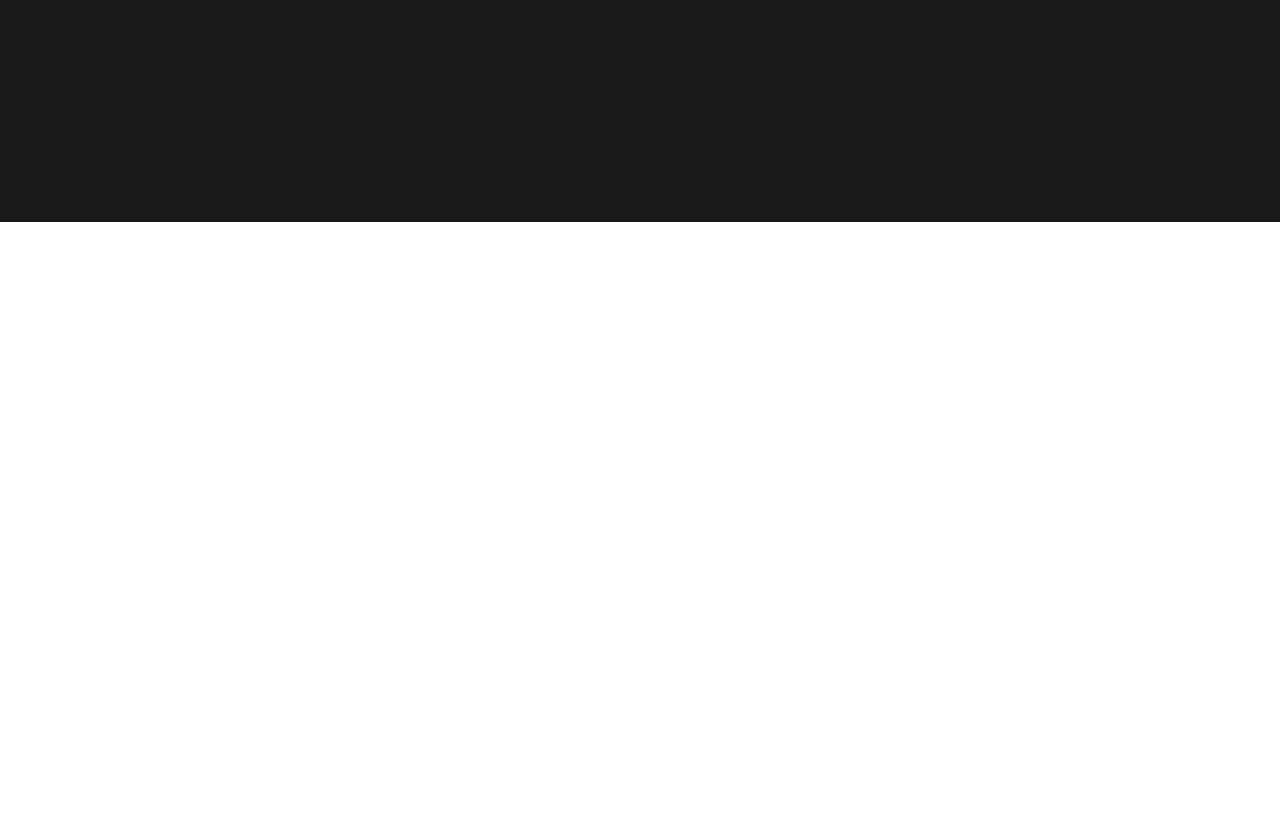
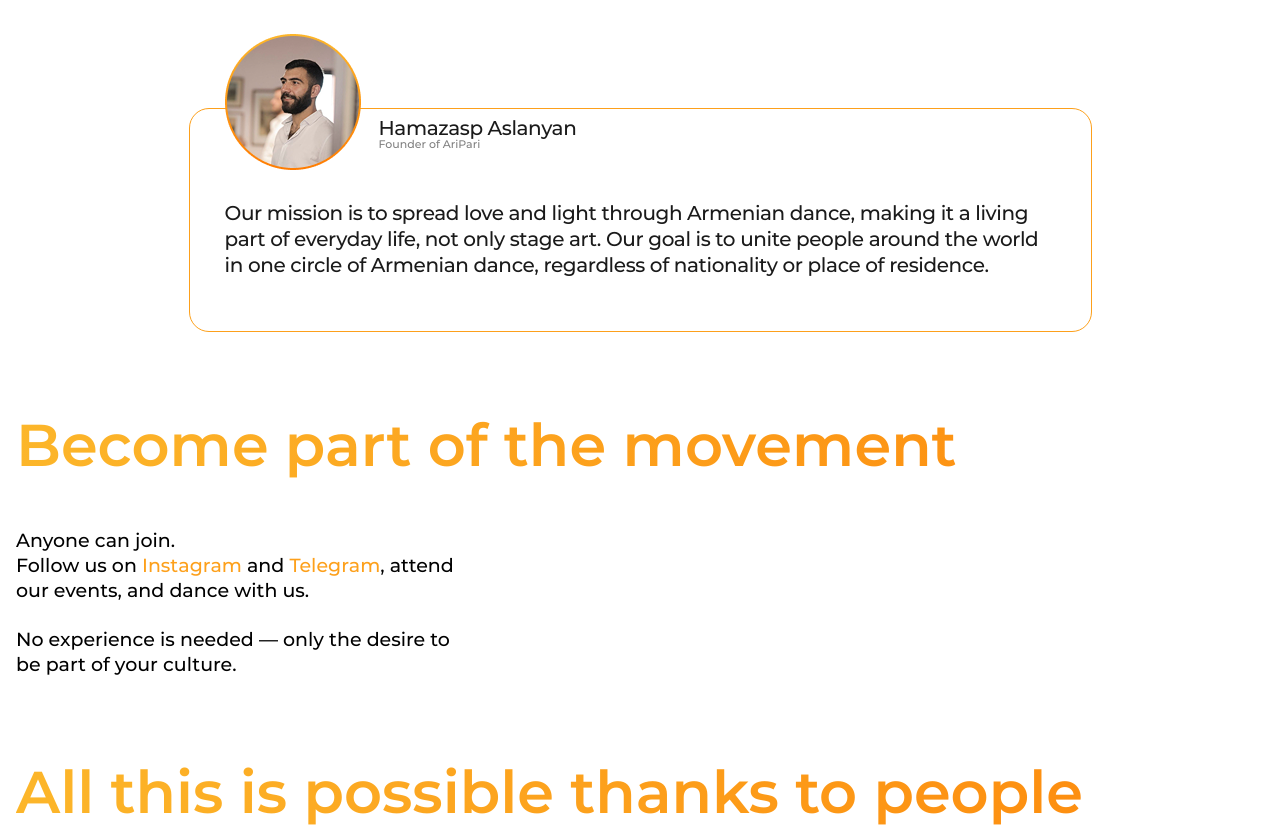
Before and after one commit to Ari-Pari/frontend, a Vue app: page /about in a window 1280 px wide. Shown: the part 2420-3247 px from the top of the page. Before the commit the page ends 2642 px from the top, so only its background shows below. Built offline with nearby package versions, Linux system fonts and the light colour scheme; no server answers.

Commit message:
Update about page

```diff
--- a/src/locales/messages.js
+++ b/src/locales/messages.js
@@ -72,20 +72,20 @@ export default {
 		aboutText3: "open classes of traditional Armenian dances",
 		aboutText4: "public dance events",
 		aboutText5: "spaces where everyone can dance",
-		aboutText6: "Over the years, tens of thousands of people have taken part in the initiative, becoming living carriers of Armenian dance.\nDance ceases to be just a stage — it becomes part of life.",
+		aboutText6: "Over the years, tens of thousands of people have taken part in the initiative, becoming living carriers of Armenian dance.\n\nDance ceases to be just a stage — \nit becomes part of life.",
 		aboutText7: "Preserving heritage — creating the future",
 		aboutText8: "Over the years, we have created “Pararan” — an encyclopedia of Armenian dance.",
-		aboutText9: "traditional dances collected",
-		aboutText10: "movements and forms documented",
-		aboutText11: "the history of Armenian dance culture preserved",
+		aboutText9: "traditional \ndances collected",
+		aboutText10: "movements and \nforms documented",
+		aboutText11: "the history of Armenian dance \nculture preserved",
 		aboutText12: "Launch the bot",
 		aboutText13: "Founder of AriPari",
 		aboutText14: "Our mission is to spread love and light through Armenian dance, making it a living part of everyday life, not only stage art. Our goal is to unite people around the world in one circle of Armenian dance, regardless of nationality or place of residence.",
 		aboutText15: "Become part of the movement",
-		aboutText16: "Anyone can join.\nFollow us on Instagram and Telegram, attend our events, and dance with us.\nNo experience is needed — only the desire to be part of your culture.",
+		aboutText16: `Anyone can join.\nFollow us on <a href="https://www.instagram.com/aripari.am" target="_blank">Instagram</a> and <a href="https://t.me/ariparenq" target="_blank">Telegram</a>, attend our events, and dance with us.\n\nNo experience is needed — only the desire to be part of your culture.`,
 		aboutText17: "All this is possible thanks to people",
 		aboutText18: "AriPari exists thanks to volunteers.",
-		aboutText19: "This is a movement created by love, energy, and the contribution of the community.\nEvery participant is part of preserving Armenian dance.",
+		aboutText19: "This is a movement created by love, energy, and the contribution of the community.\n\nEvery participant is part of preserving Armenian dance.",
 		aboutText20: "Become a volunteer",
 		aboutText21: "Hamazasp Aslanyan"
 	},
@@ -172,10 +172,10 @@ export default {
 		aboutText13: "Основатель AriPari",
 		aboutText14: "Наша миссия — нести любовь и свет через армянский танец, делая его живой частью повседневной жизни, а не только сценического искусства. Наша цель — объединять людей по всему миру в одном круге армянского танца, независимо от национальности и места проживания.",
 		aboutText15: "Станьте частью движения",
-		aboutText16: "Присоединиться может каждый.Следите за нами в Instagram и Telegram, приходите на мероприятия и танцуйте вместе с нами.Опыт не нужен — только желание быть частью своей культуры.",
+		aboutText16: `Присоединиться может каждый. Следите за нами в <a href="https://www.instagram.com/aripari.am" target="_blank">Instagram</a> и <a href="https://t.me/ariparenq" target="_blank">Telegram</a>, приходите на мероприятия и танцуйте вместе с нами. \n\nОпыт не нужен — только желание быть частью своей культуры.`,
 		aboutText17: "Всё это — благодаря людям",
-		aboutText18: "AriPari существует благодаря волонтёрам.",
-		aboutText19: "Это движение, созданное любовью, энергией и вкладом сообщества.Каждый участник — часть сохранения армянского танца.",
+		aboutText18: "AriPari существует \nблагодаря волонтёрам.",
+		aboutText19: "Это движение, созданное любовью, энергией и вкладом сообщества.\n\nКаждый участник — часть сохранения армянского танца.",
 		aboutText20: "Стать волонтёром",
 		aboutText21: "Амазасп Асланян"
 	},
@@ -252,20 +252,20 @@ export default {
 		aboutText3: "ավանդական հայկական պարերի բաց դասեր",
 		aboutText4: "հանրային պարային միջոցառումներ",
 		aboutText5: "տարածքներ, որտեղ յուրաքանչյուրն կարող է պարել",
-		aboutText6: "Այս տարիների ընթացքում նախաձեռնությանը մասնակցել են տասնյակ հազարավոր մարդիկ՝ դառնալով հայկական պարի կենդանի կրողներ։\nՊարը դադարում է լինել միայն բեմ — այն դառնում է կյանքի մաս։",
+		aboutText6: "Այս տարիների ընթացքում նախաձեռնությանը մասնակցել են տասնյակ հազարավոր մարդիկ՝ դառնալով հայկական պարի կենդանի կրողներ։\n\nՊարը դադարում է լինել միայն բեմ — \nայն դառնում է կյանքի մաս։",
 		aboutText7: "Պահպանելով ժառանգությունը՝ ստեղծում ենք ապագան",
 		aboutText8: "Տարիների ընթացքում մենք ստեղծել ենք «Պարադարան»՝ հայկական պարի հանրագիտարան։",
-		aboutText9: "հավաքագրվել են ավանդական պարերը",
-		aboutText10: "արձանագրվել են շարժումներն ու ձևերը",
-		aboutText11: "պահպանվել է հայկական պարային մշակույթի պատմությունը",
+		aboutText9: "հավաքագրվել են \nավանդական պարերը",
+		aboutText10: "արձանագրվել են \nշարժումներն ու ձևերը",
+		aboutText11: "պահպանվել է հայկական պարային \nմշակույթի պատմությունը",
 		aboutText12: "Գործարկել բոտը",
 		aboutText13: "AriPari-ի հիմնադիր",
 		aboutText14: "Մեր առաքելությունն է հայկական պարի միջոցով սեր և լույս տարածել՝ այն դարձնելով առօրյա կյանքի կենդանի մաս, ոչ միայն բեմական արվեստ։ Մեր նպատակը աշխարհի տարբեր վայրերում ապրող մարդկանց միավորելն է հայկական պարի մեկ ընդհանուր շրջանում՝ անկախ ազգությունից և բնակության վայրից։",
 		aboutText15: "Դարձիր շարժման մի մասը",
-		aboutText16: "Յուրաքանչյուր ոք կարող է միանալ։\nՀետևեք մեզ Instagram-ում և Telegram-ում, մասնակցեք միջոցառումներին և պարեք մեզ հետ։\nՓորձ անհրաժեշտ չէ — միայն ցանկություն լինել սեփական մշակույթի մաս։",
+		aboutText16: `Յուրաքանչյուր ոք կարող է միանալ։\nՀետևեք մեզ <a href="https://www.instagram.com/aripari.am" target="_blank">Instagram-ում</a> և <a href="https://t.me/ariparenq" target="_blank">Telegram-ում</a>, մասնակցեք միջոցառումներին և պարեք մեզ հետ։\n\nՓորձ անհրաժեշտ չէ — միայն ցանկություն լինել սեփական մշակույթի մաս։`,
 		aboutText17: "Այս ամենը՝ մարդկանց շնորհիվ",
 		aboutText18: "AriPari-ն գոյություն ունի կամավորների շնորհիվ։",
-		aboutText19: "Սա շարժում է, որը ստեղծվել է սիրով, էներգիայով և համայնքի ներդրմամբ։\nՅուրաքանչյուր մասնակից հայկական պարի պահպանման մի մասն է։",
+		aboutText19: "Սա շարժում է, որը ստեղծվել է սիրով, էներգիայով և համայնքի ներդրմամբ։\n\nՅուրաքանչյուր մասնակից հայկական պարի պահպանման մի մասն է։",
 		aboutText20: "Դառնալ կամավոր",
 		aboutText21: "Համազասպ Ասլանյան",
 	}
--- a/src/router/index.js
+++ b/src/router/index.js
@@ -14,10 +14,9 @@ const router = createRouter({
 	],
 	scrollBehavior(to) {
 		if (to.hash) {
-			return {
-				el: to.hash,
-				behavior: 'smooth'
-			}
+			return { el: to.hash, behavior: 'smooth' }
+		} else {
+			return { top: 0, behavior: 'smooth' }
 		}
 	}
 })
--- a/src/views/About.vue
+++ b/src/views/About.vue
@@ -52,6 +52,33 @@ const { t, locale } = useI18n()
 			<a href="https://t.me/AriPariBot" target="_blank" class="about-bot__button button">{{ t('aboutText12') }}</a>
 		</div>
 	</section>
+	<div class="about-info">
+		<div class="about-info__container">
+			<div class="about-founder">
+				<div class="about-founder__body">
+					<div class="about-founder__top">
+						<div class="about-founder__image">
+							<img src="@/assets/about/avatar-hamazasp.png" alt="Founder image">
+						</div>
+						<div class="about-founder__texts">
+							<div class="about-founder__name">{{ t('aboutText21') }}</div>
+							<div class="about-founder__status">{{ t('aboutText13') }}</div>
+						</div>
+					</div>
+					<div class="about-founder__text">{{ t('aboutText14') }}</div>
+				</div>
+			</div>
+			<section class="about-support">
+				<h2 class="about-support__title about-title">{{ t('aboutText15') }}</h2>
+				<div class="about-support__text" v-html="t('aboutText16')"></div>
+			</section>
+			<section id="supportBlock" class="about-support">
+				<h2 class="about-support__title about-title">{{ t('aboutText17') }}</h2>
+				<div class="about-support__descr">{{ t('aboutText18') }}</div>
+				<div class="about-support__text">{{ t('aboutText19') }}</div>
+			</section>
+		</div>
+	</div>
 </template>
 
 <style lang="scss" scoped>
@@ -63,7 +90,7 @@ const { t, locale } = useI18n()
 	-webkit-background-clip: text;
 	-webkit-text-fill-color: transparent;
 	margin-bottom: toRem(48);
-	line-height: 1.1;
+	line-height: 1.2;
 
 	@media (max-width:$tablet) {
 		font-size: toRem(40);
@@ -192,7 +219,7 @@ const { t, locale } = useI18n()
 	&__card {
 		background: #fff;
 		border-radius: 20px;
-		border: 1px solid #fc860a;
+		border: 1px solid $orangeColor;
 		display: flex;
 		align-items: center;
 		padding: toRem(45) toRem(37);
@@ -395,7 +422,151 @@ const { t, locale } = useI18n()
 	}
 }
 
-.about-title {}
+.about-info {
+	&__container {}
+}
 
-.button {}
+.about-founder {
+	padding: toRem(153) 0 toRem(78);
+
+	@media (max-width:$mobile) {
+		padding: toRem(100) 0 toRem(60);
+	}
+
+	&__body {
+		border-radius: 20px;
+		background-color: #fff;
+		border: 1px solid $orangeColor;
+		max-width: toRem(903);
+		margin: 0 auto;
+		padding: 0 toRem(35) toRem(53);
+
+		@media (max-width:$mobileSmall) {
+			padding: 0 toRem(16) toRem(30);
+		}
+	}
+
+	&__top {
+		margin-bottom: toRem(30);
+		display: flex;
+		align-items: flex-end;
+		margin-top: toRem(-75);
+
+		@media (max-width:$mobile) {
+			margin-top: toRem(-40);
+		}
+	}
+
+	&__image {
+		margin-right: toRem(18);
+
+		img {
+			width: toRem(136);
+			height: toRem(136);
+
+			@media (max-width:$mobile) {
+				width: toRem(80);
+				height: toRem(80);
+			}
+		}
+	}
+
+	&__texts {
+		padding-bottom: toRem(20);
+
+		@media (max-width:$mobile) {
+			padding: 0;
+		}
+	}
+
+	&__name {
+		font-size: toRem(20);
+		line-height: 114%;
+		letter-spacing: -0.02em;
+		color: #1a1a1a;
+
+		@media (max-width:$mobile) {
+			font-size: toRem(18);
+		}
+
+		@media (max-width: toEm(350)) {
+			font-size: toRem(15);
+		}
+	}
+
+	&__status {
+		font-size: toRem(11);
+		color: rgba(0, 0, 0, 0.5);
+	}
+
+	&__text {
+		font-size: toRem(20);
+		line-height: 114%;
+		letter-spacing: -0.02em;
+		color: #1a1a1a;
+		line-height: 1.3;
+
+		@media (max-width:$mobile) {
+			font-size: toRem(18);
+		}
+
+		@media (max-width:$mobileSmall) {
+			font-size: toRem(16);
+		}
+	}
+}
+
+.about-support {
+	padding-bottom: toRem(80);
+
+	@media (max-width:$mobile) {
+		padding-bottom: toRem(60);
+	}
+
+	&__title {}
+
+	&__text {
+		color: #000;
+		max-width: toRem(445);
+		font-size: toRem(19);
+		line-height: 1.3;
+		white-space: pre-line;
+
+		@media (max-width:$mobile) {
+			font-size: toRem(18);
+		}
+
+		@media (max-width:$mobileSmall) {
+			font-size: toRem(16);
+		}
+
+		:deep(a)  {
+			color: $orangeColor;
+			transition: all 0.3s;
+			@media (any-hover: hover){
+				&:hover{
+					color: $orangeHoverColor;
+				}
+			}
+		}
+	}
+
+	&__descr {
+		max-width: toRem(445);
+		font-size: toRem(26);
+		color: #000;
+		line-height: 1.3;
+		margin-bottom: toRem(37);
+		white-space: pre-line;
+
+		@media (max-width:$mobile) {
+			font-size: toRem(22);
+			margin-bottom: toRem(20);
+		}
+
+		@media (max-width:$mobileSmall) {
+			font-size: toRem(20);
+		}
+	}
+}
 </style>
```
